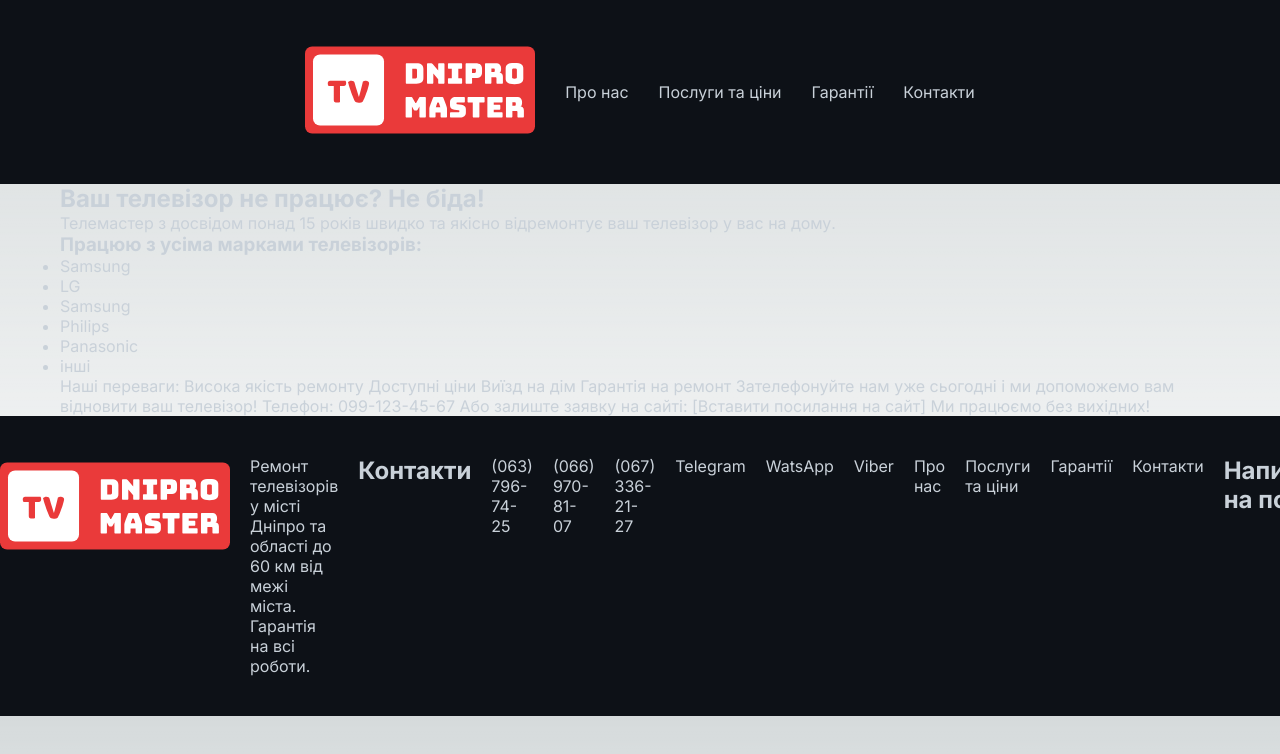
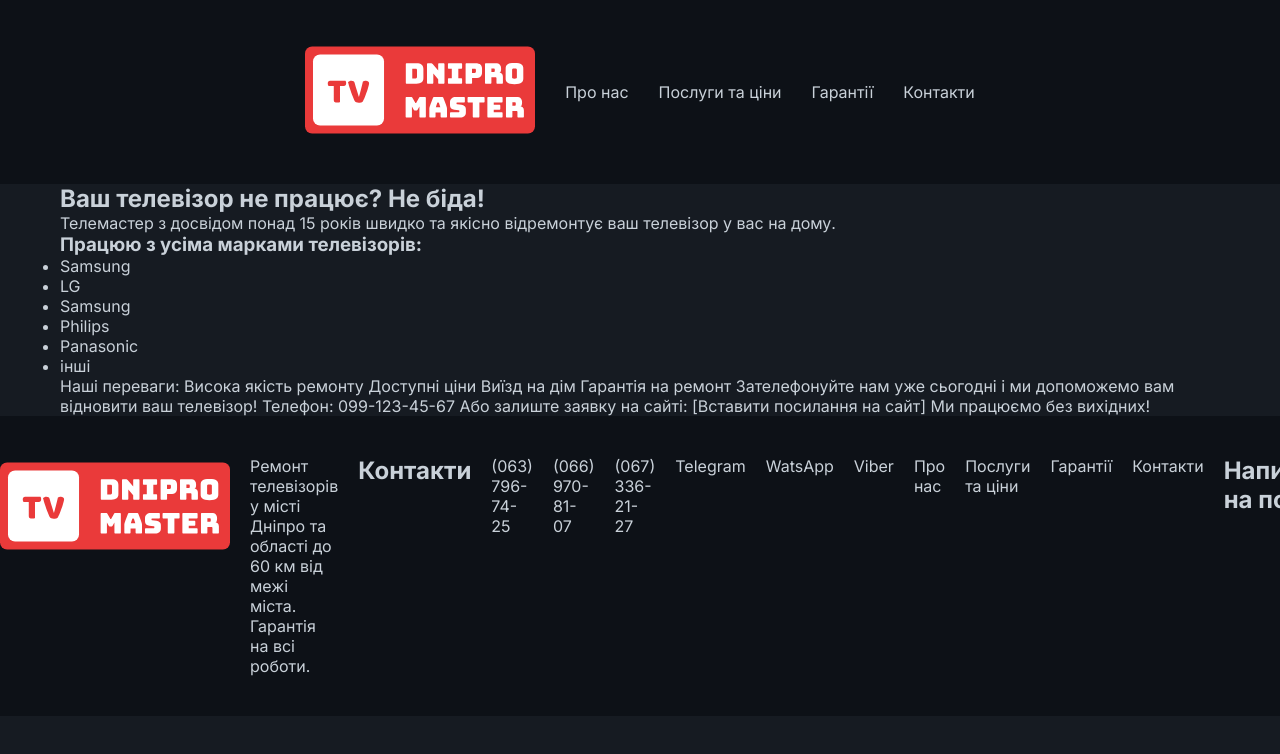
Before and after one commit to IrynaRybka/learning-next, a Next.js app: page / in a window 1280 px wide. Shown: the top 754 px of the page. Built offline with nearby package versions, Linux system fonts and the light colour scheme.

Commit message:
backgroundColor body

```diff
--- a/src/app/globals.css
+++ b/src/app/globals.css
@@ -83,17 +83,19 @@
 body {
   max-width: 100vw;
   overflow-x: hidden;
+
 }
 
 body {
-  color: rgb(var(--foreground-rgb));
+  /* color: rgb(var(--foreground-rgb));
   background: linear-gradient(
       to bottom,
       transparent,
       rgb(var(--background-end-rgb))
     )
-    rgb(var(--background-start-rgb));
+    rgb(var(--background-start-rgb)); */
     color: #C9D1D9;
+    background-color: #161B22;
 }
 
 main {
```
